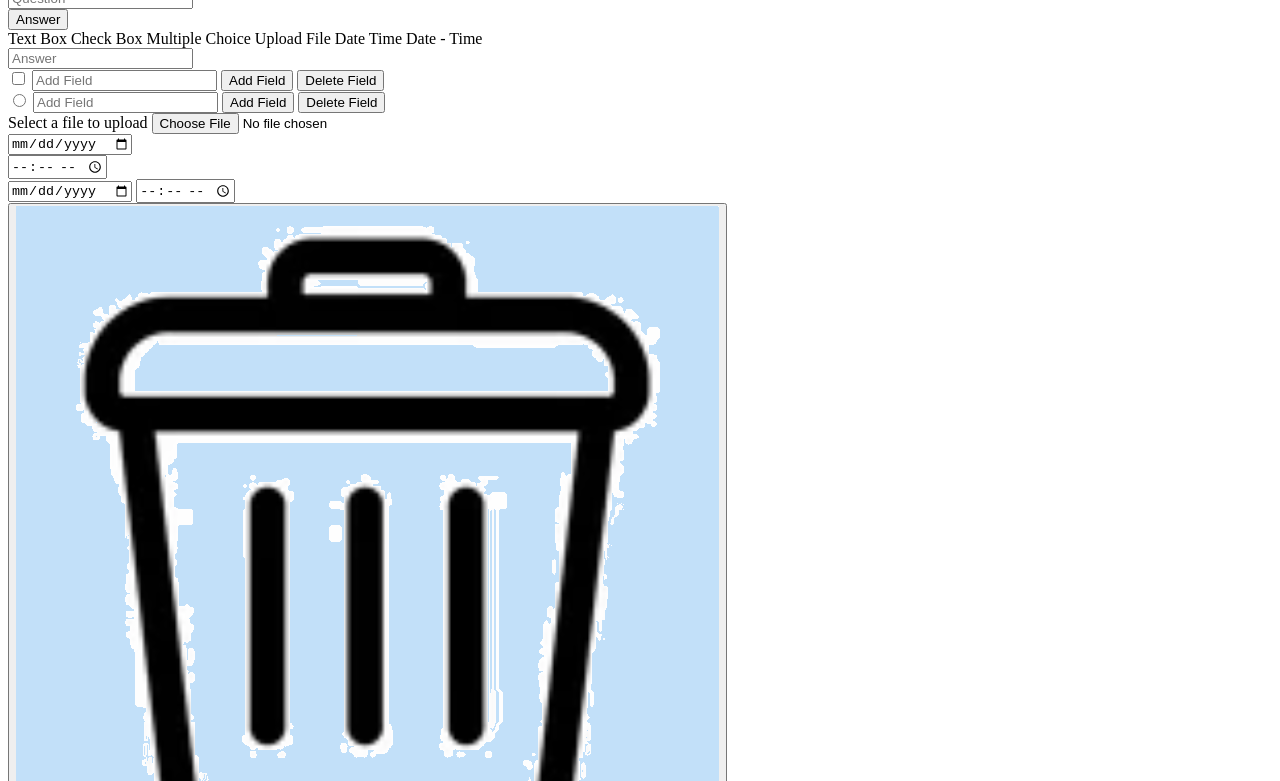
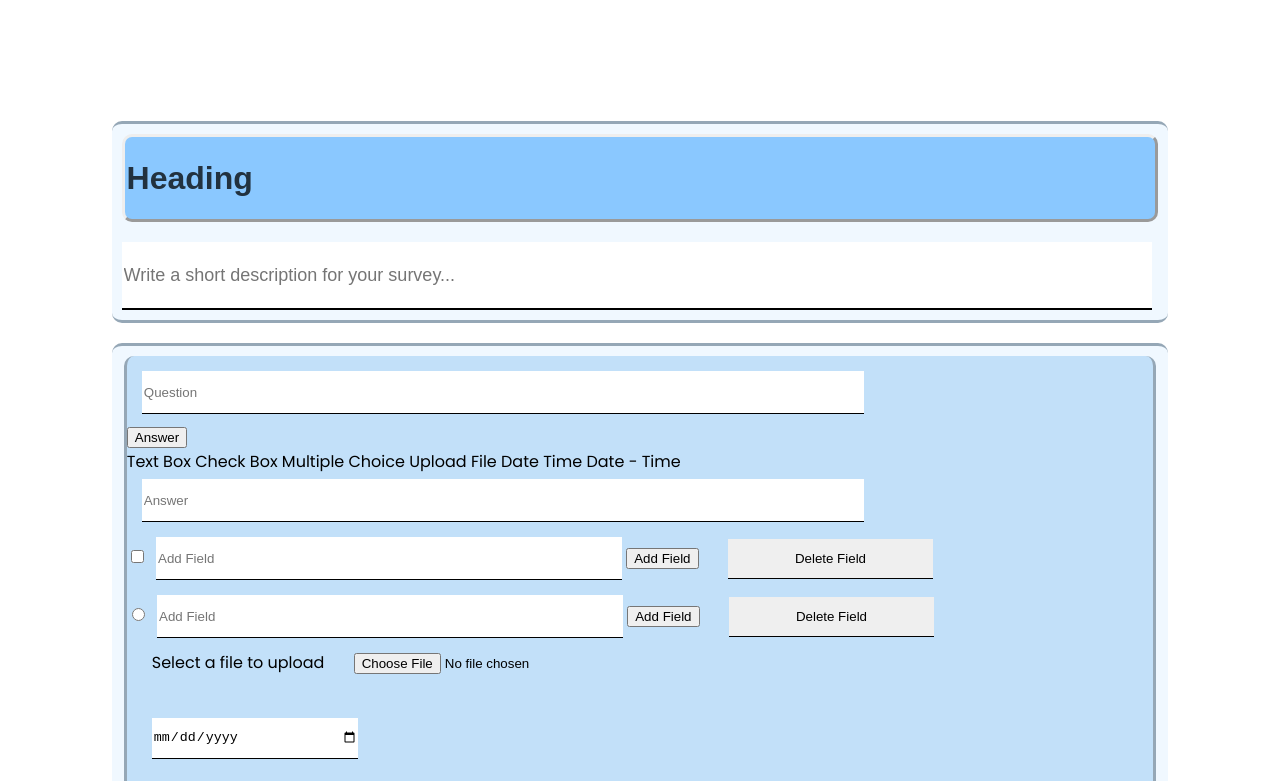
Before and after one commit to harshvadi/IT314_project_17, a plain HTML site: page SurveyPollInterface/SurveyPollInterface.html in a window 1280 px wide. Shown: the part 83-864 px from the top of the page. Drawn offline with nearby package versions, Linux system fonts and the light colour scheme.

Commit message:
Update SurveyPollInterface.css

```diff
--- a/SurveyPollInterface/SurveyPollInterface.css
+++ b/SurveyPollInterface/SurveyPollInterface.css
@@ -1,138 +1,365 @@
-<!DOCTYPE html>
-<html lang="en">
+@import url('https://fonts.googleapis.com/css?family=Montserrat:400,800');
 
-<head>
-    <meta charset="UTF-8">
-    <meta http-equiv="X-UA-Compatible" content="IE=edge">
-    <meta name="viewport" content="width=device-width, initial-scale=1.0">
-    <title>QuickPolls</title>
-    <link rel="stylesheet" href="./SurveyPollInterface.css">
-    <link rel='stylesheet' href="../navbar.css">
-    <link rel="preconnect" href="https://fonts.googleapis.com">
-    <link rel="preconnect" href="https://fonts.gstatic.com" crossorigin>
-    <link href="https://fonts.googleapis.com/css2?family=Poppins&display=swap" rel="stylesheet">
-    <script src="https://ajax.googleapis.com/ajax/libs/jquery/2.1.1/jquery.min.js"></script>
-    <script src="https://code.jquery.com/jquery-1.9.1.min.js"></script>
-    <script src="https://ajax.googleapis.com/ajax/libs/jquery/3.2.1/jquery.min.js"></script>
-    <script src="https://cdnjs.cloudflare.com/ajax/libs/jquery/3.3.1/jquery.min.js"></script>
-    <link rel="stylesheet" href="https://cdnjs.cloudflare.com/ajax/libs/font-awesome/6.4.0/css/all.min.css" integrity="sha512-iecdLmaskl7CVkqkXNQ/ZH/XLlvWZOJyj7Yy7tcenmpD1ypASozpmT/E0iPtmFIB46ZmdtAc9eNBvH0H/ZpiBw==" crossorigin="anonymous" referrerpolicy="no-referrer" />
-    <!-- <script src="https://ajax.googleapis.com/ajax/libs/jquery/1.11/jquery.mins.js"></script> -->
-    <!-- <link rel="stylesheet" href="https://cdnjs.cloudflare.com/ajax/libs/font-awesome/6.4.0/css/all.min.css" integrity="sha512-iecdLmaskl7CVkqkXNQ/ZH/XLlvWZOJyj7Yy7tcenmpD1ypASozpmT/E0iPtmFIB46ZmdtAc9eNBvH0H/ZpiBw==" crossorigin="anonymous" referrerpolicy="no-referrer" /> -->
-</head>
+body{
+  margin: 0;
+  padding: 0;
+  font-family: 'Montserrat', sans-serif;
+  font-family: poppins !important;
+  overflow-x: hidden;
+  box-sizing: border-box;
+  }
 
-<body>
-    <navbar class="navbar-container">
-        <div class="logoimg">
-            <img class="logo-content" src="../images/logoQuickpoll.png" alt="logo">
-        </div>
-        <div class="header-btn-container">
-            <button class="header-btn" id="login">Publish</button>
-        </div>
-    </navbar>
+  .main-page-container{
+    /* margin:%; */
+    /* width: vw; */
+    height: 100vh;
+    margin: auto;
+    margin-top: 75px;
+    margin-bottom: 20px;
+    padding: 5%;
+    /* background-color: black; */
+    border-radius: 30px;
+    align-items: center;
+  }
 
-    <div class="main-page-container">
-        <div class="heading">
-            <div class="heading-title">
-                <input type="text" class="heading-box" placeholder="Heading">
-            </div>
+  .heading{
+    padding: 10px;
+    width: 90%;
+    margin: auto;
+    background-color: aliceblue;
+    border-bottom: solid 3px rgb(149, 167, 182);
+    border-top: solid 3px rgb(149, 167, 182);
+    border-radius: 10px;
+  }
 
-            <div class="description">
-                <input type="text" class="description-box" placeholder="Write a short description for your survey...">
-            </div>
-        </div>
+  .heading-box{
+    margin: auto;
+    width: 99%;
+    height: 10vh;
+    margin-bottom: 20px;
+    border: outset;
+    background-color: rgb(138, 200, 255);
+    border-radius: 10px;
+    font-size: xx-large;
+  }
 
-        <form class="main-form">
+  .heading-box::placeholder{
+    font-weight: bold;
+    font-size: xx-large;
+    opacity: 0.75;
+    color: black;
+  }
 
-            <!-- <div class="question">
+  .description-box{
+    margin: auto;
+    border: 5px black;
+    width: 99%;
+    height: 8vh;
+    word-wrap:normal;
+    font-size: large;
+    border-bottom: solid black;
+    border-width: 2px;
+  }
 
-                <input type="text" class="question-box" placeholder="Question">
+  .main-form{
+    padding: 10px;
+    width: 90%;
+    margin: auto;
+    margin-top: 20px;
+    background-color: aliceblue;
+    border-top: solid 3px rgb(149, 167, 182);
+    border-bottom: solid 3px rgb(149, 167, 182);
+    border-radius: 10px;
+  }
 
-                <select class="answer-type">
-                    <option >--Select--</option>
-                    <option value="text-box">Text Box</option>
-                    <option value="check-box">Check Box</option>
-                    <option value="multiple-choice">Multiple Choice</option>
-                    <option value="file-upload">Upload File</option>
-                    <option value="date-box">Date</option>
-                    <option value="time-box">Time</option>
-                </select>
+  .question{
+    margin: auto;
+    margin-bottom: 20px;
+    border: 5px black;
+    width: 99%;
+    background-color: rgb(194, 224, 249);
+    border-left: solid 3px rgb(149, 167, 182);
+    border-right: solid 3px rgb(149, 167, 182);
+    border-radius: 10px;
+  }
 
-                <i class="fa-solid fa-trash"></i>
+  .question-box{
+    margin: auto;
+    margin-top: 15px;
+    margin-bottom: 10px;
+    margin-left: 15px;
+    width: 70%;
+    height: 5vh;
+    font-size: normal;
+    border: none;
+    border-bottom: solid 1px black;
+  }
 
-                <div class="answer">
+   .answer-type, .answer-type option{
+    /* position: relative; */
+    margin: auto;
+    margin-left: 15px;
+    width: 20%;
+    height: 5vh;
+    font-size: normal;
+    border: none;
+    border-bottom: solid 1px black;
+  }
 
-                </div> -->
+  /* .answer-type select {
+    display: none;
+  }
 
-                <!-- <div>
-                    <input type="text" class="answer-box" placeholder="Answer">
-                </div>
+  .select-hide {
+    display: none;
+  }
 
-                <div>
-                    <input type="checkbox" id="checkbox-id">
-                    <label for="checkbox-id"><input type="text" class="check-box" placeholder="Add Field"></label>
-                    <button id="add-field-button">Add Field</button>
-                    <button id="delete-field-button">Delete Field</button>
-                </div>
+  .select-items div:hover, .same-as-selected {
+    background-color: rgba(0, 0, 0, 0.1);
+  }  */
 
-                <div>
-                    <input type="radio" id="radio-id">
-                    <label for="radio-id"><input type="text" class="radio-box" placeholder="Add Field"></label>
-                    <button id="add-field-button">Add Field</button>
-                    <button id="delete-field-button">Delete Field</button>
-                </div>
+  .answer-box{
+    margin: auto;
+    margin-top: 5px;
+    margin-bottom: 10px;
+    margin-left: 15px;
+    width: 70%;
+    height: 5vh;
+    font-size: normal;
+    border: none;
+    border-bottom: solid 1px black;
+  }
 
-                <div>
-                    <label for="file" class="file-input-text">Select a file to upload</label>
-                    <input type="file" class="file-input" id="file">
-                </div>
 
-                <div>
-                    <input type="date" class="input-date" id="date">
-                </div>
+  /* #add-question:hover{
+    background-color: #4CAF50;
+    color: white
+  } */
 
-                <div>
-                    <input type="time" class="input-time" id="time">
-                </div>
+  /* #answer-type-button{
+    margin: auto;
+    margin-top: 15px;
+    margin-bottom: 10px;
+    margin-left: 25px;
+    width: 20%;
+    height: 5vh;
+    font-size: normal;
+    border: none;
+    border-bottom: solid 1px black;
+    cursor: pointer;
+    transition: 0.5s;
+  } */
 
-                <div>
-                    <input type="date" class="input-date" id="date-time">
-                    <input type="time" class="input-time" id="date-time">
-                </div>
 
-                 -->
+  .check-box{
+    margin: auto;
+    margin-top: 5px;
+    margin-bottom: 10px;
+    margin-left: 5px;
+    width: 45%;
+    height: 5vh;
+    font-size: normal;
+    border: none;
+    border-bottom: solid 1px black;
+  }
 
-            <!-- </div> -->
+  .radio-box{
+    margin: auto;
+    margin-top: 5px;
+    margin-bottom: 10px;
+    margin-left: 5px;
+    width: 45%;
+    height: 5vh;
+    font-size: normal;
+    border: none;
+    border-bottom: solid 1px black;
+  }
 
-        </form>
+  .file-input-text{
+    margin: auto;
+    margin-top: 5px;
+    margin-bottom: 10px;
+    margin-left: 25px;
+  }
 
-        <button id="add-question">Add Question</button>
-    </div>
+  .file-input{
+    margin: auto;
+    margin-top: 5px;
+    margin-bottom: 10px;
+    margin-left: 25px;
+    width: 20%;
+    height: 5vh;
+    font-size: normal;
+    border: none;
+  }
+
+  .input-date{
+    margin: auto;
+    margin-top: 15px;
+    margin-bottom: 10px;
+    margin-left: 25px;
+    width: 20%;
+    height: 5vh;
+    font-size: normal;
+    border: none;
+    border-bottom: solid 1px black;
+  }
+
+  .input-time{
+    margin: auto;
+    margin-top: 15px;
+    margin-bottom: 10px;
+    margin-left: 25px;
+    width: 20%;
+    height: 5vh;
+    font-size: normal;
+    border: none;
+    border-bottom: solid 1px black;
+  }
+
+  .add-field-button{
+    margin: auto;
+    margin-top: 15px;
+    margin-bottom: 10px;
+    margin-left: 27px;
+    width: 20%;
+    height: 5vh;
+    font-size: normal;
+    border: none;
+    border-bottom: solid 1px black;
+    cursor: pointer;
+    transition: 0.5s;
+  }
+
+  #delete-field-button{
+    margin: auto;
+    margin-left: 25px;
+    width: 20%;
+    height: 5vh;
+    font-size: normal;
+    border: none;
+    border-bottom: solid 1px black;
+    cursor: pointer;
+    transition: 0.5s;
+  }
+
+ .fa-trash {
+  padding: 1em;
+ }
+
+ .fa-trash:hover {
+  cursor: pointer;
+ }
+
+  #add-question{
+    margin: auto;
+    margin-top: 15px;
+    margin-bottom: 10px;
+    margin-left: 60px;
+    width: 30%;
+    height: 5vh;
+    font-size: normal;
+    border: solid 1px black;
+    border-bottom: solid 2px black;
+    border-right: solid 2px black;
+    cursor: pointer;
+    transition: 0.5s;
+  }
 
 
 
-    <!-- footer -->
 
-    <!-- <footer id="footer-mainpage">
-        <div class="left-footer">
-            <div class="footer-logo">
-                <img class="logo-footer-img" src="../images/logoQuickpoll.png" alt="logo">
-            </div>
-        </div>
-        <div id="copyright-text">
-            <p>© 2023 QuickPolls. All rights reserved.</p>
-        </div>
-        <div class="right-footer">
-            <div class="social-media-links">
-                <a href="#" class="social-icon fab fa-facebook-f fa-2xl"></a>
-                <a href="#" class="social-icon fab fa-twitter fa-2xl"></a>
-                <a href="#" class="social-icon fab fa-instagram fa-2xl"></a>
-                <a href="#" class="social-icon fab fa-linkedin fa-2xl"></a>
-                <a href="#" class="social-icon fab fa-pinterest fa-2xl"></a>
-            </div>
-        </div>
-    </footer> -->
+  /* footer */
+  /* Removing Footer to avoid unnecessary complications */
+  /* .logo-footer-img{
+    width: auto;
+    height: 60px;
+    display: flex;
+    justify-content: center;
+    align-items: center;
+    margin-left: 50px;
+  }
 
-</body>
-<script src="./test2.js"></script>
+  #footer-mainpage{
 
-</html>
+    width: 100vw;
+    height: 100px;
+    background-color: #144b48;
+    display: flex;
+    justify-content: space-between;
+    align-items: center;
+    margin-top: 200px;
+  }
+
+  .left-footer{
+    width: 25%;
+    height: 100%;
+    background-color: #144b48;
+    display: flex;
+    justify-content: flex-start;
+    align-items: center;
+    padding-left: 50px;
+  }
+
+  #copyright-text{
+    font-size: 20px;
+    font-weight: 400;
+    color: #fff;
+  }
+
+  .right-footer{
+    width: 30%;
+    height: 100%;
+    background-color: #144b48;
+    display: flex;
+    justify-content: flex-end;
+    align-items: center;
+    padding-right: 50px;
+  }
+
+  .social-media-links{
+    width: 100px;
+    height: 100px;
+    background-color: #144b48;
+    display: flex;
+    justify-content: center;
+    align-items: center;
+    margin-right: 20px;
+    border-radius: 50%;
+    transition: 0.5s;
+    margin-right: 7rem;
+  }
+
+  .social-media-link{
+    width: 50px;
+    height: 50px;
+    background-color: #144b48;
+    display: flex;
+    justify-content: center;
+    align-items: center;
+    border-radius: 50%;
+    transition: 0.5s;
+  }
+
+  .social-icon{
+    background-color: #144b48;
+    display: flex;
+    justify-content: center;
+    align-items: center;
+    border-radius: 50%;
+    transition: 0.5s;
+    margin-right: 2rem;
+
+  }
+
+  #copyright-text{
+    font-size: 15px;
+    font-weight: 300;
+    color: #fff;
+    margin-left: 50px;
+  }
+
+  a{
+    text-decoration: none;
+    color: #fff;
+  } */
```
